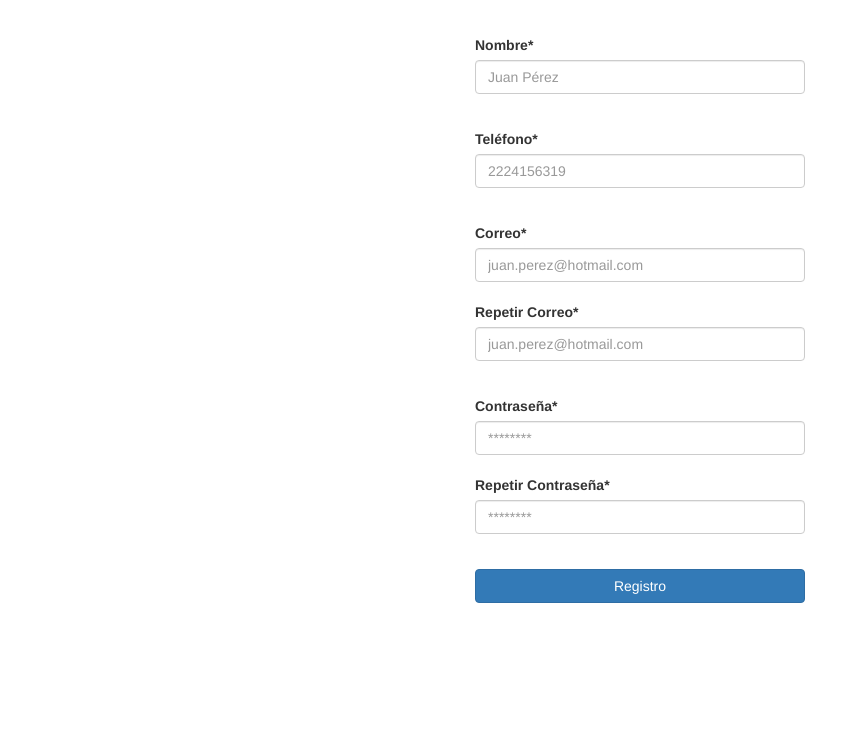
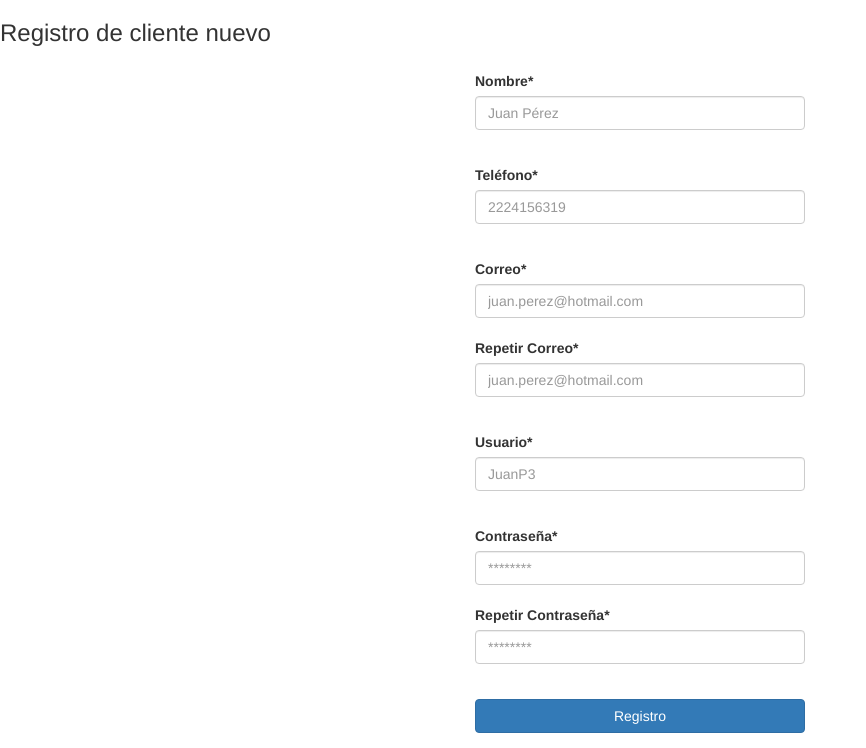
Before and after one commit to ginppian/oftalmedic, a PHP site: page /registro.php in a window 1280 px wide. Shown: the part 52-800 px from the top of the page, without its empty margins (0-866 px from the left). Run offline with PHP 8.4, Linux system fonts and the light colour scheme; some libraries are stand-ins or nearby versions.

Commit message:
interfaz de registro de clientes

```diff
--- a/registro.php
+++ b/registro.php
@@ -1,8 +1,8 @@
 <!DOCTYPE html>
-<html lang="en">
+<html lang="es">
 
 <head>
-  <title>Registro</title>
+  <title>Registro de Cliente</title>
   <meta charset="utf-8">
   <meta name="viewport" content="width=device-width, initial-scale=1">
   <link rel="stylesheet" href="https://maxcdn.bootstrapcdn.com/bootstrap/3.3.7/css/bootstrap.min.css">
@@ -29,7 +29,7 @@
 			<!-- Collect the nav links, forms, and other content for toggling -->
 			<div class="collapse navbar-collapse" id="bs-example-navbar-collapse-1">
 				<ul class="nav navbar-nav">
-					<li><a href="productos.php">Productos</a></li>
+					<li><a href="catalogo2.php">Productos</a></li>
 				</ul>
 
 				<ul class="nav navbar-nav navbar-right">
@@ -40,7 +40,7 @@
 							<li><a href="login.php">Log In</a></li>
 							<li><a href="#">Registro</a></li>
 							<li role="separator" class="divider"></li>
-							<li><a href="#">Log out</a></li>
+							<li><a href="index.html">Log out</a></li>
 						</ul>
 					</li>
 				</ul>
@@ -48,37 +48,45 @@
 		</div><!-- /.container-fluid -->
 	</nav>
 
+	<h3>Registro de cliente nuevo</h3>
+
 	<div class="container">
 		<div class="row vertical-offset-100">
 			<div class="col-md-4 col-md-offset-4">
 
 				<div class="panel-body">
-					<form action="#">
+					<form action="registrarse.php" method="post">
+
 						<div class="form-group">
 							<label for="nombre">Nombre*</label>
-							<input class="form-control" type="text" name="nombre" placeholder="Juan Pérez"><br>
+							<input class="form-control" type="text" name="nombre" size="30" maxlength="40" placeholder="Juan Pérez"><br>
 						</div>
 
 
 						<div class="form-group">
 							<label for="tel">Teléfono*</label>
-							<input class="form-control" type="tel" name="tel" placeholder="2224156319"><br>
+							<input class="form-control" type="tel" name="telefono" size="10" maxlength="10" placeholder="2224156319"><br>
 						</div>
 
 						<div class="form-group">
 							<label for="correo">Correo*</label>
-							<input class="form-control" type="email" name="correo" placeholder="juan.perez@hotmail.com"><br>
+							<input class="form-control" type="email" name="email" size="20" maxlength="40" placeholder="juan.perez@hotmail.com"><br>
 
 							<label for="correo">Repetir Correo*</label>
-							<input class="form-control" type="email" name="correo" placeholder="juan.perez@hotmail.com"><br>
+							<input class="form-control" type="email" name="email" size="20" maxlength="40" placeholder="juan.perez@hotmail.com"><br>
+						</div>
+
+						<div class="form-group">
+							<label for="nombre">Usuario*</label>
+							<input class="form-control" type="text" name="username" size="20" maxlength="20" placeholder="JuanP3"><br>
 						</div>
 
 						<div class="form-group">
 							<label for="pass">Contraseña*</label>
-							<input class="form-control" type="password" name="pass" placeholder="********"><br>
+							<input class="form-control" type="password" name="password" size="10" maxlength="10" placeholder="********"><br>
 
 							<label for="pass">Repetir Contraseña*</label>
-							<input class="form-control" type="password" name="pass" placeholder="********"><br>
+							<input class="form-control" type="password" name="password2" size="10" maxlength="10" placeholder="********"><br>
 						</div>
 
 						<input class="btn btn-primary btn-block" type="submit" value="Registro">
```
Also changed, not shown: registrarse.php (+15 -35 lines).
